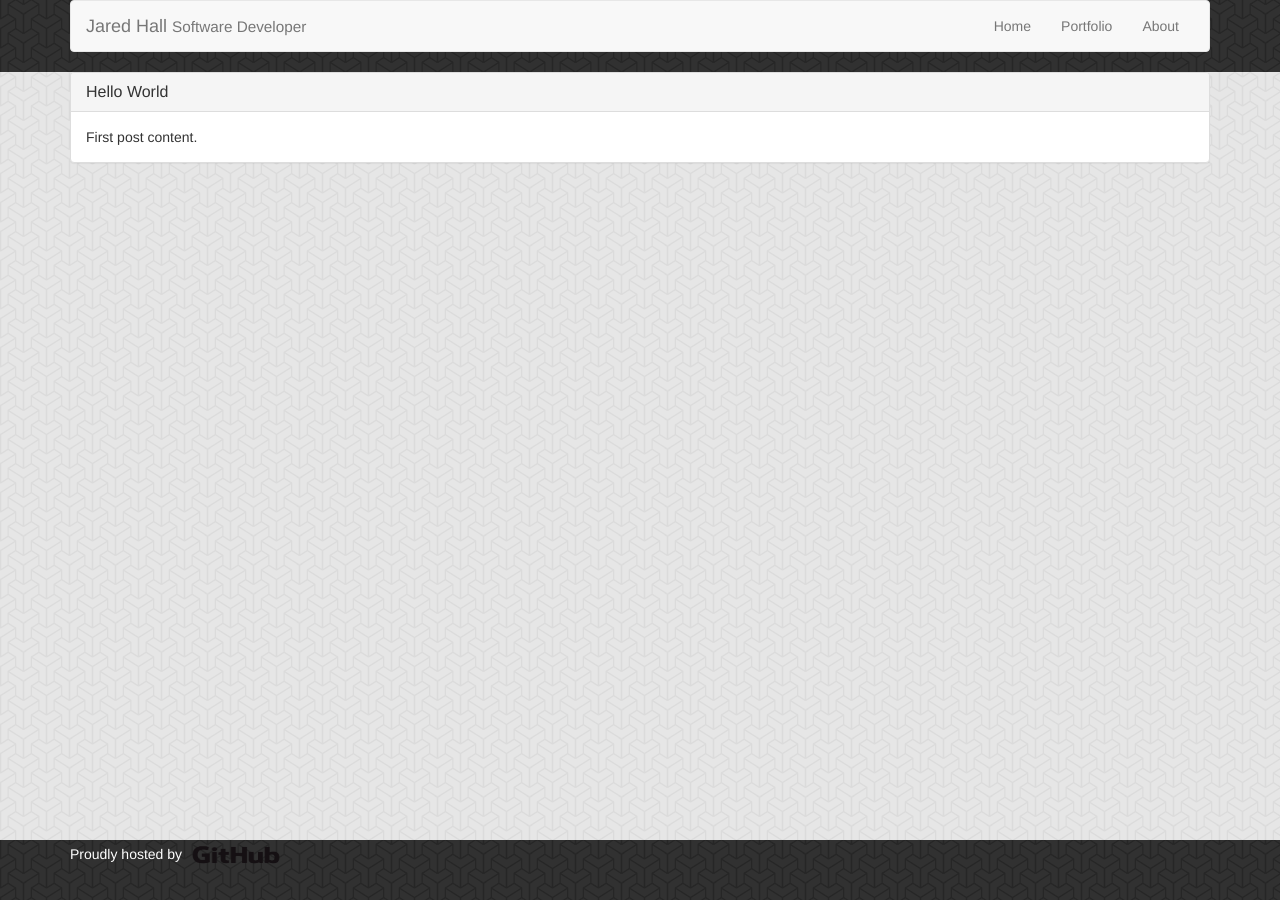
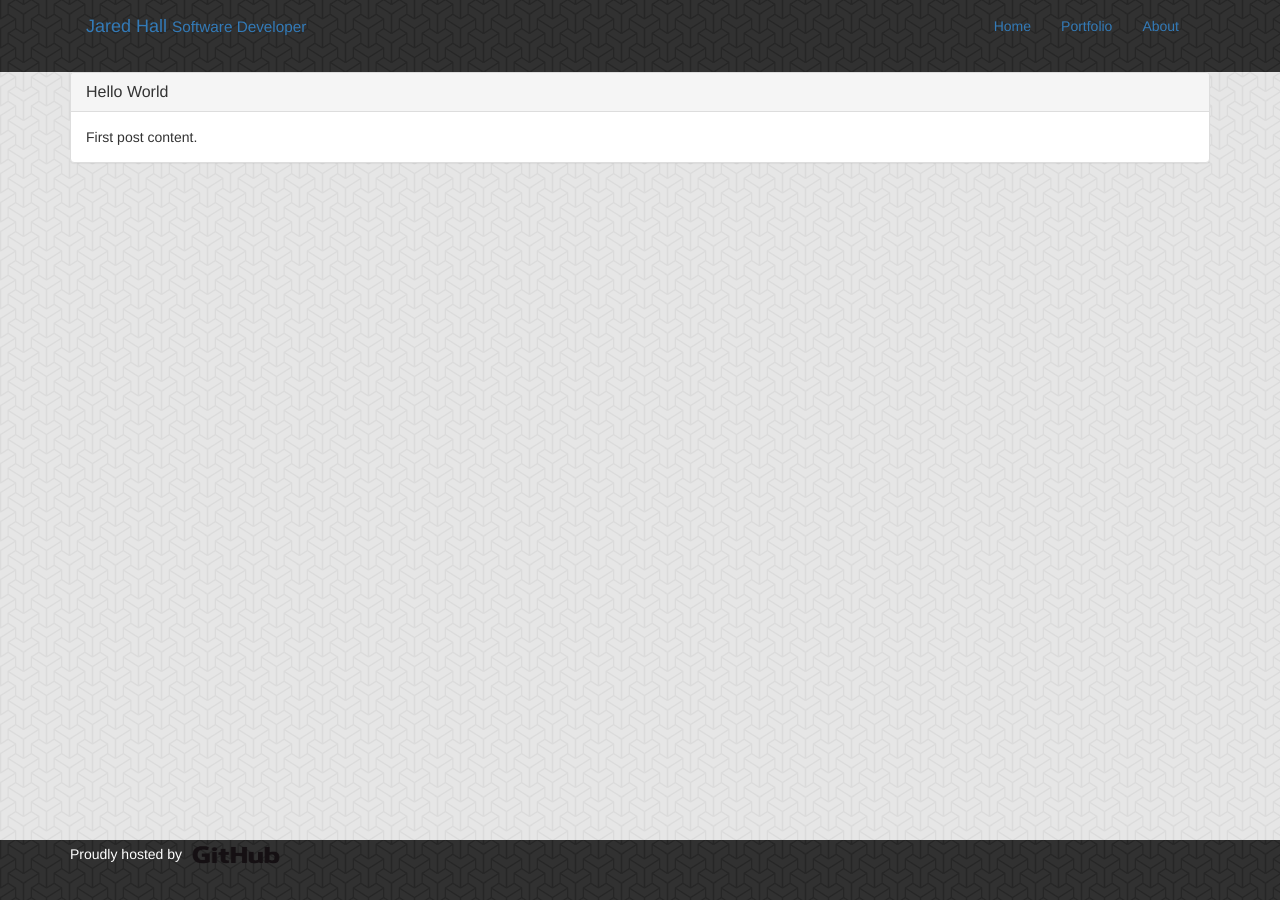
Before and after one commit to jaredhall05/jaredhall05.github.com, a Jekyll site: the page built from index.html, in a window 1280 px wide. Built offline with Jekyll 4.4.1, drawn with Linux system fonts in a browser that asks for light colours; nearby versions of some CDN libraries.

Commit message:
add bootswatch

```diff
--- a/_includes/header.html
+++ b/_includes/header.html
@@ -1,6 +1,6 @@
 <header>
     <div class="container">
-        <nav class="navbar navbar-default" role="navigation">
+        <nav class="navbar " role="navigation">
             <div class="container-fluid">
                 <div class="navbar-header">
                     <button type="button" class="navbar-toggle" data-toggle="collapse" data-target=".navbar-collapse">
--- a/_includes/top.html
+++ b/_includes/top.html
@@ -6,6 +6,7 @@
         <meta name="viewport" content="width=device-width,initial-scale=1">
         <meta name="generator" content="Jekyll v{{ jekyll.version }}">
 
-        <link rel="stylesheet" href="//maxcdn.bootstrapcdn.com/bootstrap/3.2.0/css/bootstrap.min.css">
+        <link rel="stylesheet" href="//maxcdn.bootstrapcdn.com/bootstrap/3.2.0/css/bootstrap.min.css" type="text/css" media="all">
+        <link rel="stylesheet" href="./css/bootswatch-gunmetal.min.css" type="text/css" media="all" />
         <link rel="stylesheet" href="./css/main.css" type="text/css" />
     </head>
```
Also changed, not shown: css/bootswatch-gunmetal.min.css (added).
